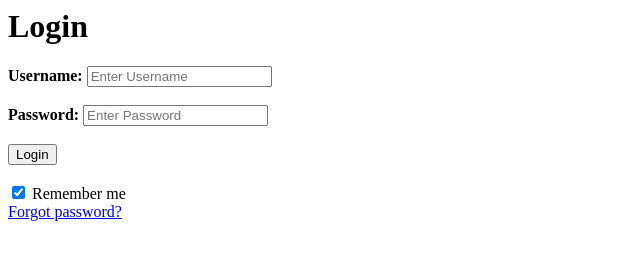
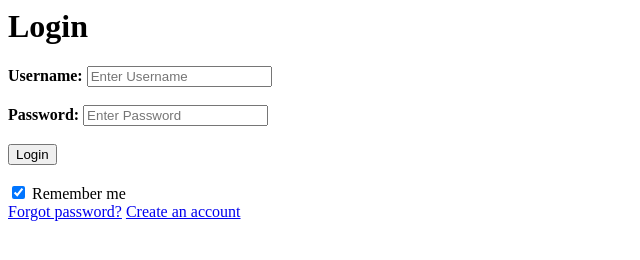
Before and after one commit to squarebat/QnA-platform, a plain HTML site: page index.html in a window 1280 px wide. Shown: the whole page, without its empty margins (0-640 px from the left). Drawn offline with Linux system fonts and the light colour scheme.

Commit message:
Update index.html

```diff
--- a/index.html
+++ b/index.html
@@ -19,6 +19,7 @@
 				<input type="checkbox" checked="checked" name="remember"> Remember me
 			</div>
 			<span> <a href="forgot.html">Forgot password?</a></span>
+			<span> <a href="register.html">Create an account</a></span>
 			<br><br>
 		</form>
 	</body>
```
